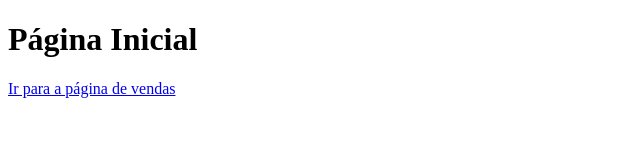
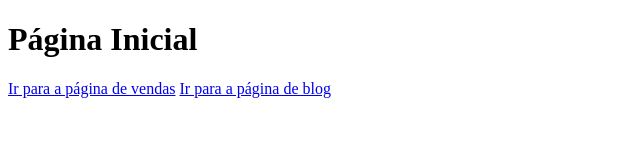
Before and after one commit to RogerioGnan/aulagithub, a plain HTML site: page index.html in a window 1280 px wide. Shown: the whole page, without its empty margins (0-640 px from the left). Drawn offline with Linux system fonts and the light colour scheme.

Commit message:
Atualizações no layout

```diff
--- a/index.html
+++ b/index.html
@@ -10,6 +10,7 @@
 <body>
     <h1>Página Inicial</h1>
     <a href="vendas.html">Ir para a página de vendas</a>
+    <a href="blog.html">Ir para a página de blog</a>
 </body>
 
 </html>
```
Also changed, not shown: blog.html (+1 -0 lines).
